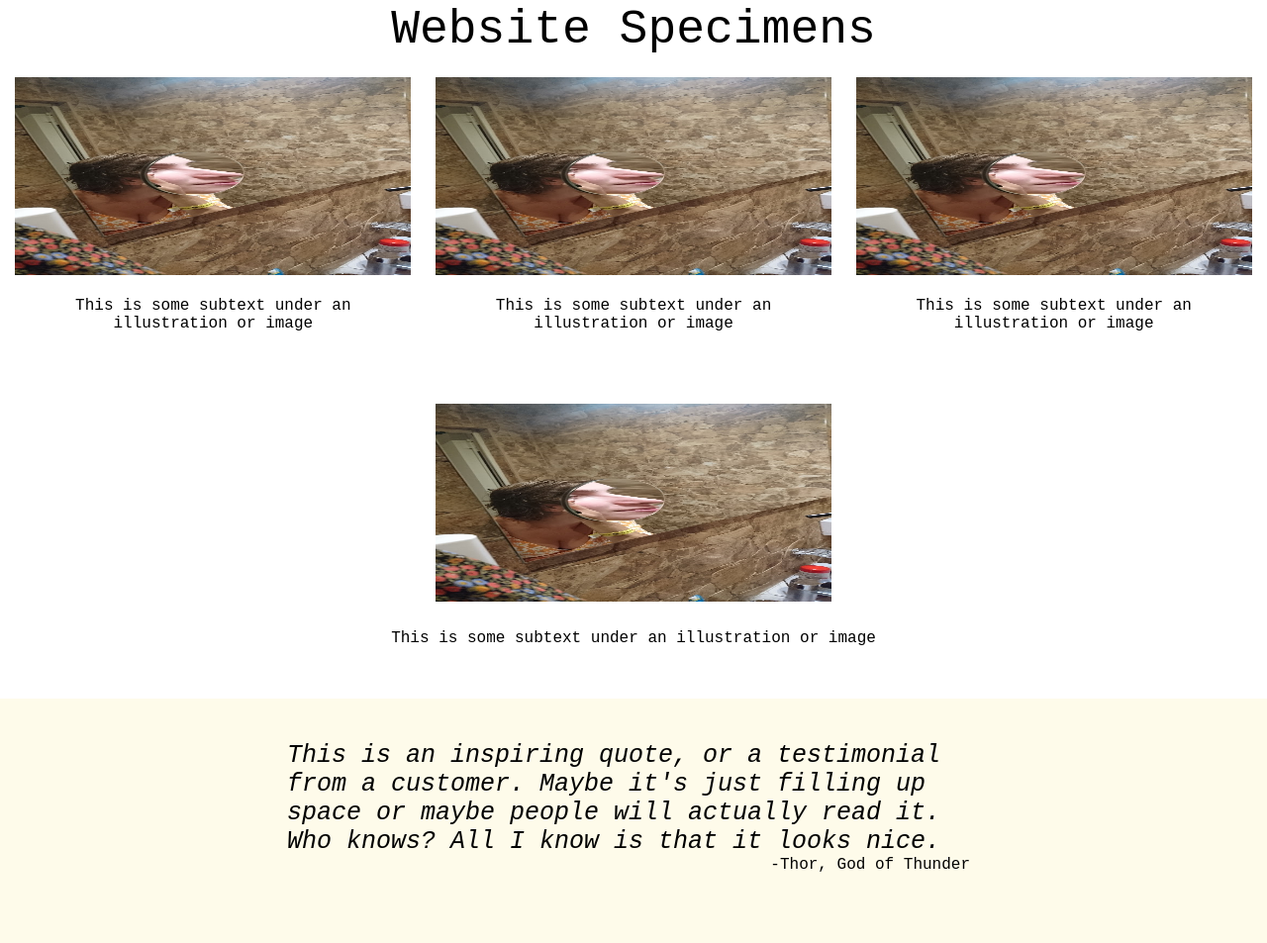
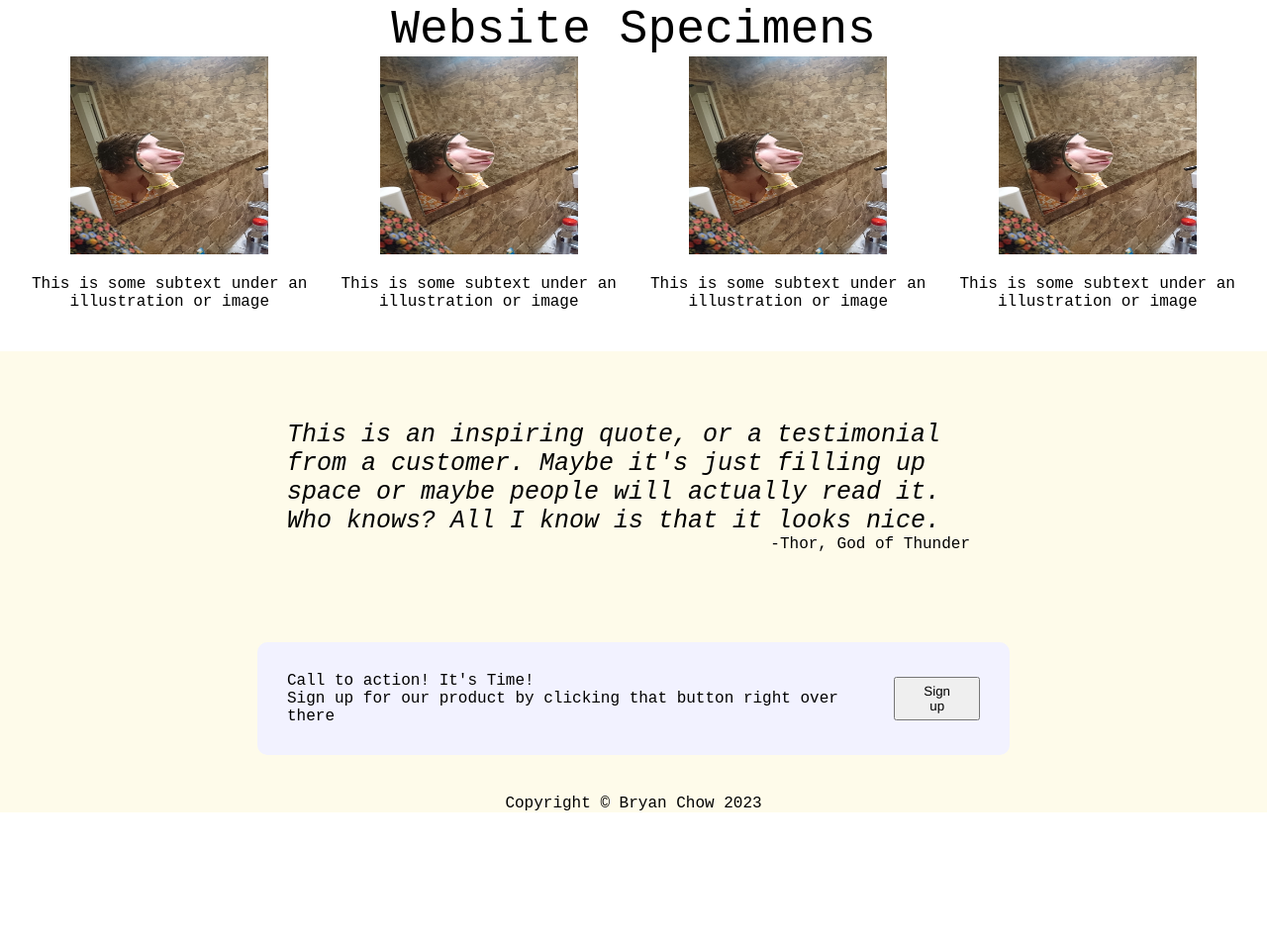
Before and after one commit to Bchow2001/first, a plain HTML site: page index.html in a window 1280 px wide. Shown: the part 487-1440 px from the top of the page at 99% size. After the commit the page ends 1308 px from the top, so only its background shows below. Drawn offline with Linux system fonts and the light colour scheme.

Commit message:
Final edits
Not the most pleased with the website, however I will come back and
improve upon it.

```diff
--- a/index.html
+++ b/index.html
@@ -24,12 +24,22 @@
                 <div class="dropdown">
                     <a id="dropdownlink" href="#">Contact</a>
                     <div class="dropdown-content">
-                        <div>
-                            <a rel="noopener" target=""_blank" href="#">Email: bchow.post@gmail.com</a>
-                        </div>
-                        <div>
-                            <a rel="noopener" target=""_blank" href="#">Telephone: +44 07480 176117</a>
-                        </div>
+                        <a rel="noopener" target=""_blank" href="#">
+                            <div>
+                                Email:
+                            </div>
+                            <div>
+                                bchow.post@gmail.com
+                            </div>
+                        </a>
+                        <a rel="noopener" target=""_blank" href="#">
+                            <div>
+                                Telephone:
+                            </div>
+                            <div>
+                                +44 07480 176117
+                            </div>
+                        </a>
                     </div>
                 </div>
             </span>
@@ -70,20 +80,20 @@
         </div>
         <div class="cards">
             <div class="card">
-                <img src="./resources/Daphne.JPG" alt="alt text" width="400px" height="200">
-                <div class="cardtext">This is some subtext under an illustration or image</div>
+                <img src="./resources/Daphne.JPG" alt="alt text" width="200px" height="200">
+                <p class="cardtext">This is some subtext under an illustration or image</p>
             </div>
             <div class="card">
-                <img src="./resources/Daphne.JPG" alt="alt text" width="400px" height="200">
-                <div class="cardtext">This is some subtext under an illustration or image</div>
+                <img src="./resources/Daphne.JPG" alt="alt text" width="200px" height="200">
+                <p class="cardtext">This is some subtext under an illustration or image</p>
             </div>
             <div class="card">
-                <img src="./resources/Daphne.JPG" alt="alt text" width="400px" height="200">
-                <div class="cardtext">This is some subtext under an illustration or image</div>
+                <img src="./resources/Daphne.JPG" alt="alt text" width="200px" height="200">
+                <p class="cardtext">This is some subtext under an illustration or image</p>
             </div>
             <div class="card">
-                <img src="./resources/Daphne.JPG" alt="alt text" width="400px" height="200">
-                <div class="cardtext">This is some subtext under an illustration or image</div>
+                <img src="./resources/Daphne.JPG" alt="alt text" width="200px" height="200">
+                <p class="cardtext">This is some subtext under an illustration or image</p>
             </div>
         </div>
     </div>
--- a/styles.css
+++ b/styles.css
@@ -8,7 +8,6 @@ body {
     background-size: cover;
     background-attachment: fixed;
     font-family: 'Courier New', Courier, monospace;
-
 }
 
 a {
@@ -30,7 +29,6 @@ button {
 }
 
 #text1{
-    font-weight: extra-bold;
     font-size: 64px;
     margin-bottom: -12px;
 }
@@ -47,6 +45,7 @@ button {
     padding-top: 10px;
     padding-bottom: 10px;
     background-color: #FEFBEA;
+    flex: 1 1 0;
 }
 
 .logocontainer {
@@ -73,7 +72,7 @@ button {
 .dropdown-content{
     display: none;
     position: absolute;
-    width: 270px;
+    width: auto;
     overflow: auto;
     padding: 15px;
     box-shadow: 0px 8px 16px 0px rgba(0,0,0,0.2);
@@ -88,7 +87,7 @@ button {
     justify-content: space-evenly;
     align-items: center;
     padding: 50px 0;
-    height: 20%;
+    flex: 2 1 0;
     background-color: #FEFBEA;
 }
 
@@ -107,7 +106,7 @@ button {
     justify-content: space-evenly;
     text-align: center;
     padding: 25px 15px;
-    height: 40%;
+    flex: 4 1 0;
 }
 
 .mainhead {
@@ -117,9 +116,8 @@ button {
 .cards {
     display: flex;
     flex-wrap: wrap;
-    justify-content: center;
+    justify-content: space-around;
     align-items: center;
-    gap: 24px;
 }
 
 .card {
@@ -127,19 +125,22 @@ button {
     flex-direction: column;
     justify-content: space-evenly;
     align-items: center;
-    flex: 1 1 0;
-    min-width: 300px;
-    min-height: 300px;
+    flex: 1 1 auto;
+    gap: 5px;
+}
 
+.cardtext {
+    max-width: 300px;
 }
 
 .quote {
     display: flex;
     flex-direction: column;
-    padding: 10px 100px;
+    padding: 50px 100px;
+    padding-top: 70px;
     justify-content: center;
     align-items: center;
-    min-height: 200px;
+    flex: 3 1 0;
     background-color: #fefbea;
 }
 
@@ -157,17 +158,22 @@ button {
 }
 
 .banner{
-    background-color: #fefbea
+    background-color: #fefbea;
+    display: flex;
+    justify-content: center;
+    align-items: center;
 }
 
 .bannercont {
     display: flex;
     align-items: center;
     justify-content: center;
-    padding: 40px;
+    width: 700px;
+    padding: 30px;
     margin: 40px 120px;
     gap: 16px;
     background-color: rgb(242, 242, 255);
+    border-radius: 10px;
 }
 
 .footer {
@@ -175,5 +181,5 @@ button {
     background-color: #fefbea;
     justify-content: center;
     align-items: center;
-    flex: 1 1 50px;
+    flex: 2 1 0;
 }
```
